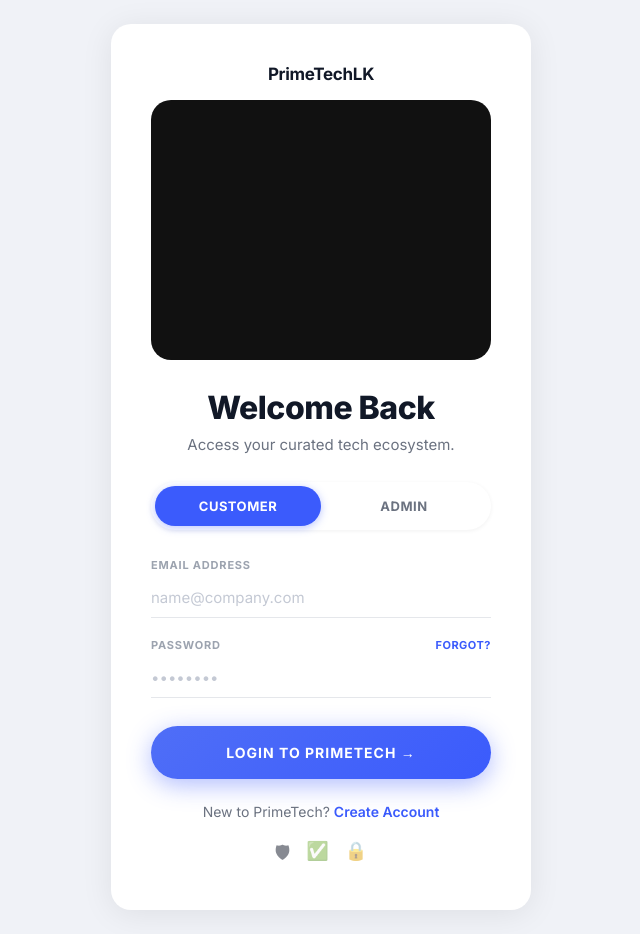
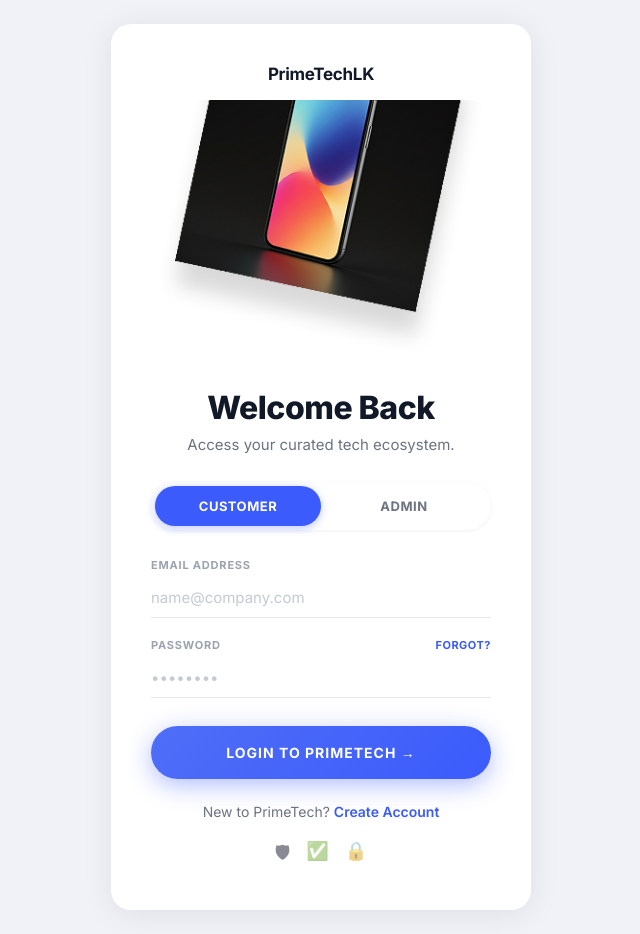
Before and after one commit to Osandi-Hirimuthugoda/primeTech.lk, a React (Vite) app: page /login in a window 1280 px wide. Shown: the whole page, without its empty margins (319-959 px from the left). Built offline with nearby package versions, Linux system fonts and the light colour scheme.

Commit message:
Update login & register pages

```diff
--- a/src/pages/customer/Login/Login.jsx
+++ b/src/pages/customer/Login/Login.jsx
@@ -1,8 +1,8 @@
 import React, { useState } from 'react'
 import { useNavigate, Link } from 'react-router-dom'
 import styles from './Login.module.css'
-// Replace with your actual image: import phoneImg from '../../../assets/images/phone-hero.png'
-const phoneImg = null
+import phoneImg from '../../../assets/images/loginpage.png'
+//const phoneImg = null
 
 const Login = () => {
   const [role, setRole] = useState('customer')
--- a/src/pages/customer/Login/Login.module.css
+++ b/src/pages/customer/Login/Login.module.css
@@ -26,7 +26,7 @@
 
 .heroWrap {
   width: 100%;
-  background: #111;
+  background: #ffffff;
   border-radius: var(--radius-lg);
   overflow: hidden;
   height: 220px;
--- a/src/pages/customer/Login/Register.jsx
+++ b/src/pages/customer/Login/Register.jsx
@@ -1,8 +1,8 @@
 import React, { useState } from 'react'
 import { useNavigate, Link } from 'react-router-dom'
 import styles from './Register.module.css'
-// Replace with your actual image: import gearImg from '../../../assets/images/gear-hero.png'
-const gearImg = null
+import gearImg from '../../../assets/images/register.png'
+//const gearImg = null
 
 const Register = () => {
   const [showPassword, setShowPassword] = useState(false)
```
Also changed, not shown: src/assets/images/register.png (added), 1 other file (tests, documents, lock files or other folders).
